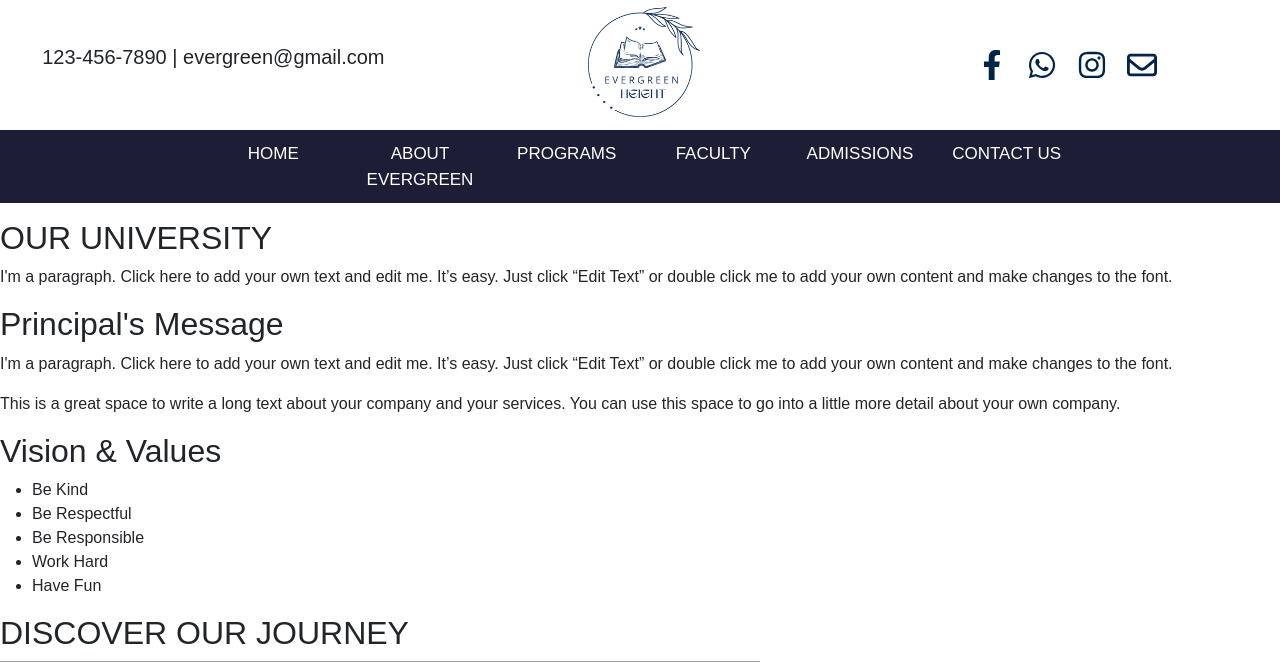
After one commit to minghui0721/evergreen-sdp, a PHP site: page /about.php in a window 1280 px wide. The commit adds this page. Shown: the top 662 px of the page. Run offline with PHP 8.4, Linux system fonts and the light colour scheme; some web fonts are replaced; grey boxes are pictures that could not be loaded.

Commit message:
done aboutus page

```diff
--- /dev/null
+++ b/about.php
@@ -0,0 +1,98 @@
+<!DOCTYPE html>
+<html lang="en">
+<head>
+    <meta charset="UTF-8">
+    <meta name="viewport" content="width=device-width, initial-scale=1.0">
+    <title id="documentTitle"></title>
+    <link rel="stylesheet" href="https://cdn.jsdelivr.net/npm/bootstrap@5.3.0/dist/css/bootstrap.min.css">
+    <script src="https://cdn.jsdelivr.net/npm/bootstrap@5.3.0/dist/js/bootstrap.min.js"></script>
+    <script src="assets/js/config.js"></script>
+    <link rel="shortcut icon" href="assets/images/evergreen-background.jpeg" type="image/x-icon">
+    <link rel="stylesheet" href="assets/css/about.css.?v=<?php echo time(); ?>">
+    <script>
+        document.getElementById("documentTitle").innerText = browserName;   //browserName declared in the config.js
+    </script>
+</head>
+<body>
+<!-- font -->
+<?php include 'assets/fonts/font.html'; ?>
+
+<!-- header -->
+<div id="header"></div>
+
+
+
+<!-- content -->
+<div class="container_content">
+    <!-- Our School -->
+    <div class="our_title">
+        <h2>OUR UNIVERSITY</h2>
+        <p>I'm a paragraph. Click here to add your own text and edit me. It’s easy. Just click “Edit Text” or double click me to add your own content and make changes to the font. </p>
+    </div>
+
+    <!-- four box -->
+    <div class="four_about">
+        <div class="grid about1"></div>
+        <div class="grid about2">
+            <div class="about_content">
+                <h2>Principal's Message</h2>
+                <p>I'm a paragraph. Click here to add your own text and edit me. It’s easy. Just click “Edit Text” or double click me to add your own content and make changes to the font. </p>
+                <p>This is a great space to write a long text about your company and your services. You can use this space to go into a little more detail about your own company.</p>
+            </div>
+        </div>
+        <div class="grid about3">
+            <div class="about_content">
+                <h2>Vision & Values</h2>
+                <ul>
+                    <li>Be Kind</li>
+                    <li>Be Respectful</li>
+                    <li>Be Responsible</li>
+                    <li>Work Hard</li>
+                    <li>Have Fun</li>
+                </ul>
+            </div>
+        </div>
+        <div class="grid about4"></div>
+    </div>
+
+    <!-- uni video -->
+    <div class="video">
+        <h2>DISCOVER OUR JOURNEY</h2>
+        <iframe width="760" height="515" src="https://www.youtube.com/embed/LlCwHnp3kL4" title="YouTube video player" frameborder="0" allow="accelerometer; autoplay; clipboard-write; encrypted-media; gyroscope; picture-in-picture; web-share" allowfullscreen></iframe>
+    </div>
+
+
+</div>
+
+
+
+<!-- footer -->
+<div id="footer"></div>
+
+<script>
+        const container = document.getElementById('header');
+        const footerContainer = document.getElementById('footer');
+
+        // Load header content
+        const xhttp = new XMLHttpRequest();
+        xhttp.onreadystatechange = function() {
+        if (this.readyState === 4 && this.status === 200) {
+            container.innerHTML = this.responseText;
+        }
+        };
+
+        xhttp.open('GET', 'header.php', true);
+        xhttp.send();
+
+         // Load footer content
+        const footerXhttp = new XMLHttpRequest();
+        footerXhttp.onreadystatechange = function() {
+            if (this.readyState === 4 && this.status === 200) {
+                footerContainer.innerHTML = this.responseText;
+            }
+        };
+        footerXhttp.open('GET', 'footer.php', true);
+        footerXhttp.send();
+    </script>
+</body>
+</html>
--- a/assets/css/header.css
+++ b/assets/css/header.css
@@ -82,7 +82,7 @@ a{
 }
 
 .menu button:hover{
-    color: #ff595a;
+    color: #5c5adb;
 }
 
 
--- a/assets/css/index.css
+++ b/assets/css/index.css
@@ -441,7 +441,7 @@
 
 /* get in touch */
 .get_intouch{
-    height: 70vh;
+    height: 600px;
     display: flex;
     flex-direction: column;
     align-items: center;
@@ -451,7 +451,7 @@
     color: #1d1d36;
     font-size: 80px;
     text-align: center;
-    margin-top: 100px;
+    margin-top: 120px;
 }
 
 .get_intouch p{
--- a/header.php
+++ b/header.php
@@ -62,7 +62,9 @@
                                 <button id="home">Home</button>
                             </li>
                             <li class="col-lg-2 col-md-4 col-12">
-                                <button id="service">About Evergreen</button>
+                                <a href="about.php">
+                                    <button id="service">About Evergreen</button>
+                                </a>
                             </li>
                             <li class="col-lg-2 col-md-4 col-12">
                                 <button id="aboutus">Programs</button>
--- a/index.php
+++ b/index.php
@@ -12,7 +12,6 @@
     <script>
         document.getElementById("documentTitle").innerText = browserName;   //browserName declared in the config.js
     </script>
-
 </head>
 <body>
     <!-- font -->
@@ -34,7 +33,6 @@
                 </div>
                 <div class="about_button">
                     <a href="aboutuspage"><button>Discover the school</button></a>
-
                 </div>
 
             </div>
@@ -158,6 +156,7 @@
 
 
 
+
     <script>
         const container = document.getElementById('header');
         const footerContainer = document.getElementById('footer');
```
Also changed, not shown: assets/css/about.css (added, +109 -0 lines), assets/images/principal.jpg (added), assets/images/vision.jpg (added).
